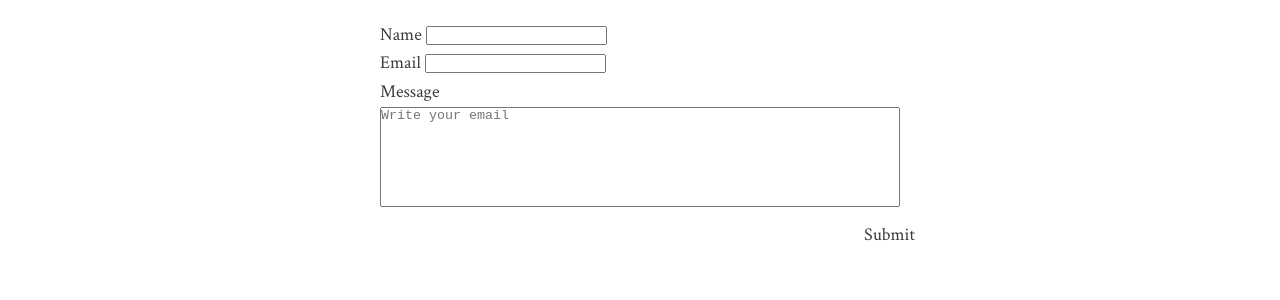
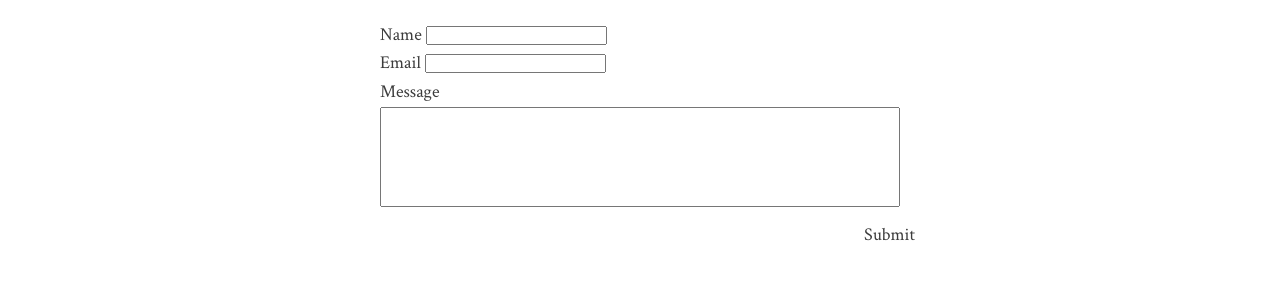
Before and after one commit to DetectiveAzul/DetectiveAzul.github.io, a Jekyll site: the page built from pages/contact.md, in a window 1280 px wide. Shown: the part 277-577 px from the top of the page. Built offline with Jekyll 4.4.1, drawn with Linux system fonts in a browser that asks for light colours.

Commit message:
Removed placeholder from textarea on contact form

```diff
--- a/_layouts/contact.html
+++ b/_layouts/contact.html
@@ -18,7 +18,7 @@ layout: default
       </div>
       <div class="row">
         <label for="message">Message</label>
-        <textarea class="form-text-area" required name="message" placeholder="Write your email"></textarea>
+        <textarea class="form-text-area" required name="message"></textarea>
       </div>
       <div class="row submit-button">
         <button class="form-submit social-link" type="submit" name="action">Submit</button>
```
